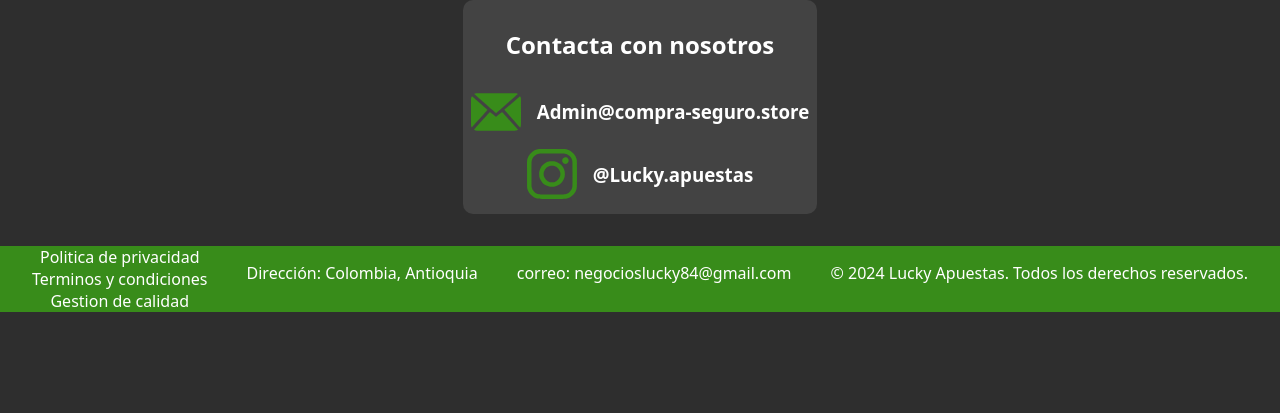
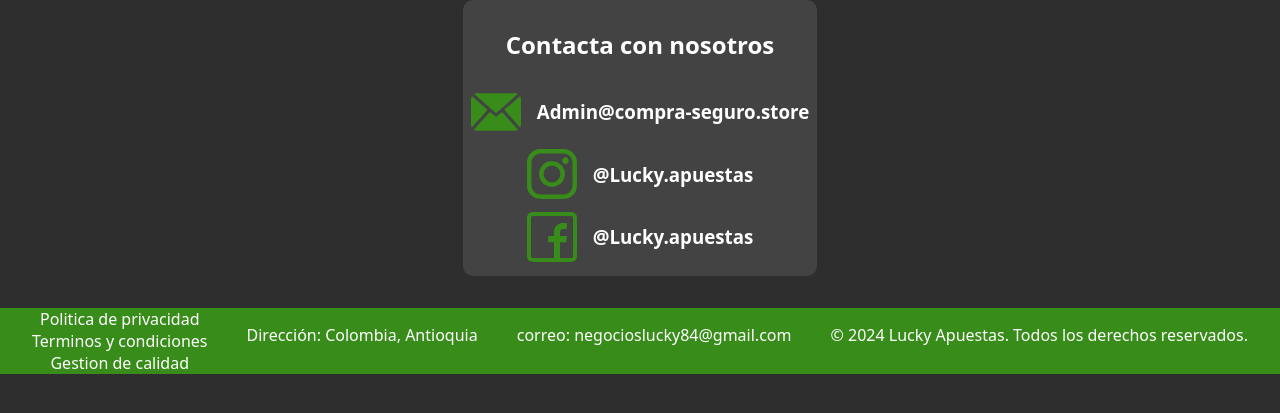
Before and after one commit to EmmanuelSalazar/lucky-apuestas, a PHP site: page /contact.php in a window 1280 px wide. Shown: the part 73-486 px from the top of the page. Run offline with PHP 8.4, Linux system fonts and the light colour scheme.

Commit message:
v1.0.1 CONTACT FIX

```diff
--- a/contact.php
+++ b/contact.php
@@ -15,12 +15,16 @@
                 <div class="col">
                 <h2>Contacta con nosotros</h2>
                     <div class="row">
-                    <img src="src/public/svg/mail.svg" alt="" class="iconSVG">
+                    <img src="src/public/svg/mail.svg" alt="ICON" class="iconSVG">
                     <h3>Admin@compra-seguro.store</h3>
                     </div>
                     <div class="row">
-                        <img src="src/public/svg/socialMediaContent/instagram.svg" alt="" class="iconSVG">
-                        <a href="instagram.com/lucky.apuestas"><h3>@Lucky.apuestas</h3></a>
+                        <img src="src/public/svg/socialMediaContent/instagram.svg" alt="ICON" class="iconSVG">
+                        <a href="instagram.com/lucky.apuestas" target="_blank"><h3>@Lucky.apuestas</h3></a>
+                    </div>
+                    <div class="row">
+                        <img src="src/public/svg/socialMediaContent/facebook.svg" alt="ICON" class="iconSVG">
+                        <a href="https://www.facebook.com/share/jnNxcysk9oddoXpb/?mibextid=qi2Omg" target="_blank"><h3>@Lucky.apuestas</h3></a>
                     </div>
                 </div>
             </div>
```
Also changed, not shown: src/public/svg/socialMediaContent/facebook.svg.
